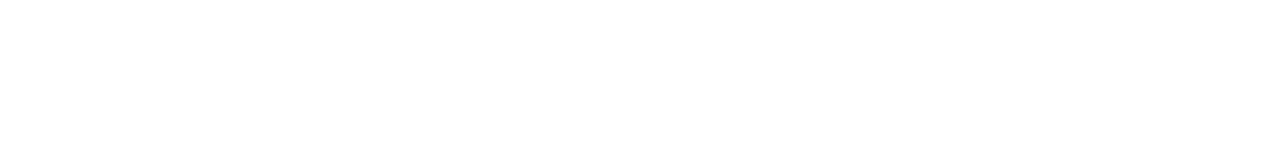
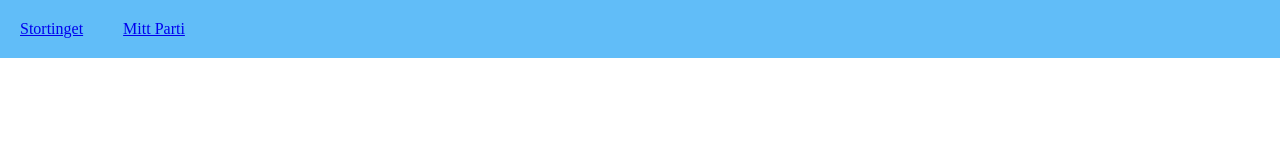
Before and after one commit to Christens/Fantasitinget, a plain HTML site: page index.html in a window 1280 px wide. Drawn offline with Linux system fonts and the light colour scheme.

Commit message:
Begynt på design

```diff
--- a/index.html
+++ b/index.html
@@ -4,13 +4,15 @@
     <meta charset="UTF-8">
     <meta http-equiv="X-UA-Compatible" content="IE=edge">
     <meta name="viewport" content="width=device-width, initial-scale=1.0">
-    <title>Fantasitinget</title>
+    <title>Stortinget</title>
     <link rel="stylesheet" href="style.css">
 
 </head>
 <body>
     <header>
-        <nav class="nav">
+        <nav>
+            <a href="stortinget.html">Stortinget</a>
+            <a href="mittparti.html">Mitt Parti</a>
 
         </nav>
     </header>
--- a/style.css
+++ b/style.css
@@ -0,0 +1,18 @@
+nav{
+    display: flex;
+    flex-direction: row;
+    gap: 40px;
+    background-color: #61bdf8;
+    padding: 20px;
+
+}
+
+header{
+    padding:40px ;
+    position: fixed;
+    top: 0px;
+    left: 0px;
+    margin: 0;
+    padding: 0;
+    width: 100%;
+}
```
